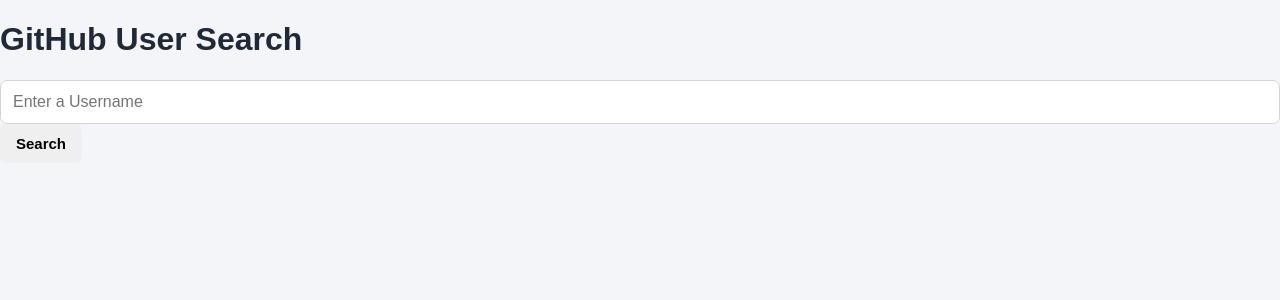
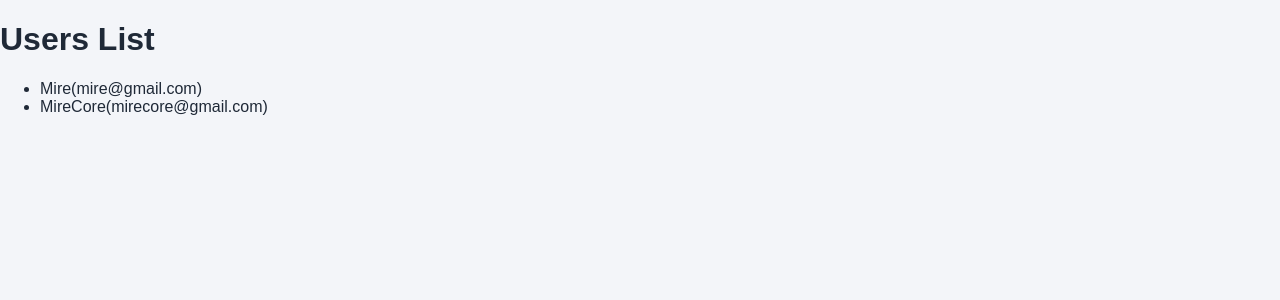
Before and after one commit to MireCORE/React-Exercises, a React (Vite) app: page / in a window 1280 px wide. Shown: the top 300 px of the page. Built offline with nearby package versions, Linux system fonts and the light colour scheme.

Commit message:
Exercise 10

```diff
--- a/src/App.jsx
+++ b/src/App.jsx
@@ -1,7 +1,7 @@
-import DateFetch from "./Exercises/Exercise9/DateFetch";
+import UserList from "./Exercises/Exercise10/UserList";
 
 function App() {
-  return <DateFetch />;
+  return <UserList />;
 }
 
 export default App;
--- /dev/null
+++ b/src/Exercises/Exercise10/UserList.jsx
@@ -0,0 +1,21 @@
+const UserList = () => {
+  const Users = [
+    { id: 1, name: "Mire", email: "(mire@gmail.com)" },
+    { id: 2, name: "MireCore", email: "(mirecore@gmail.com)" },
+  ];
+  return (
+    <div>
+      <h1>Users List</h1>
+      <ul>
+        {Users.map((user) => (
+          <li key={user.id}>
+            {user.name}
+            {user.email}
+          </li>
+        ))}
+      </ul>
+    </div>
+  );
+};
+
+export default UserList;
```
Also changed, not shown: src/Practice.jsx (deleted, +0 -42 lines), src/Exercises/Exercise9/DateFetch.jsx (line endings or trailing spaces).
